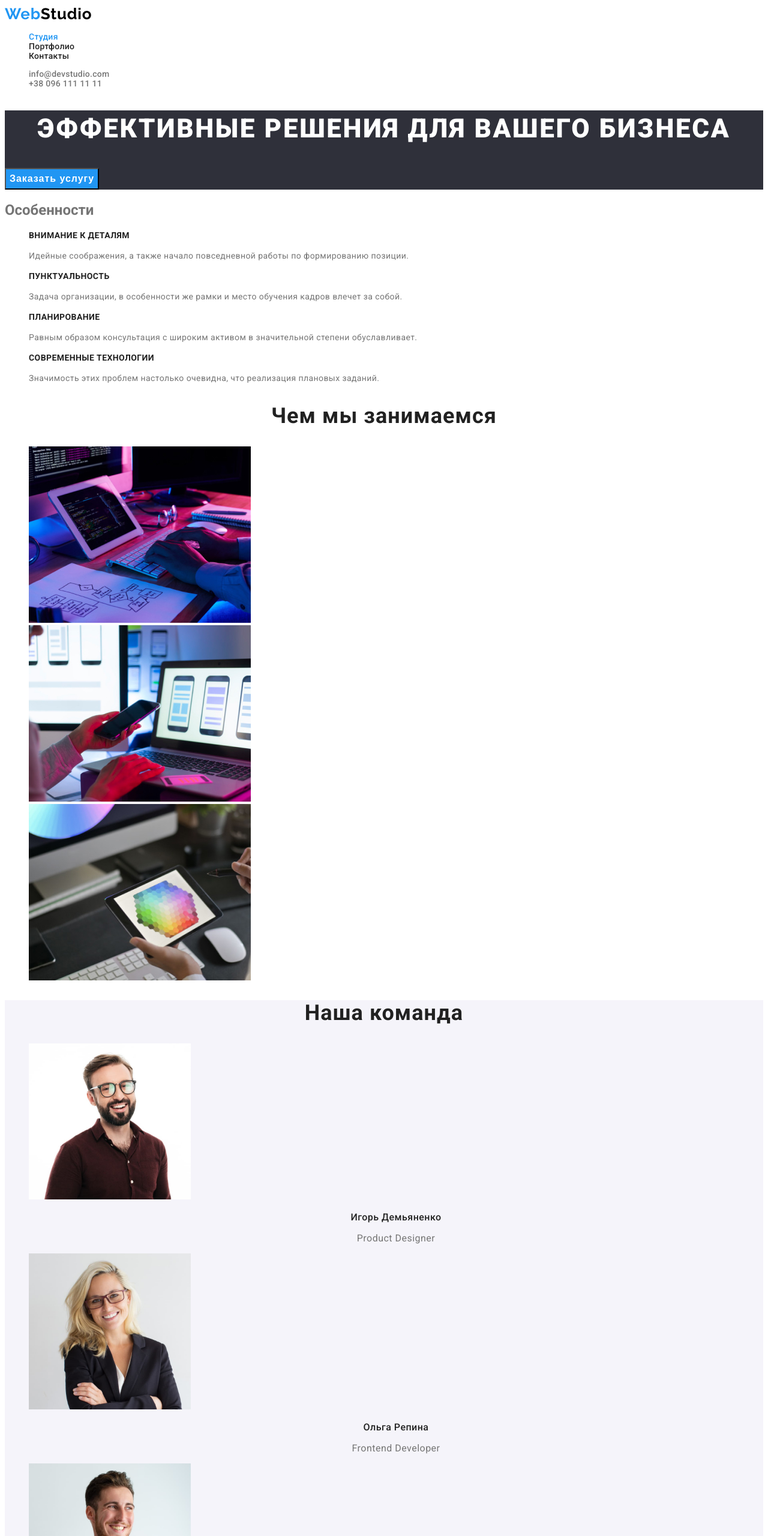
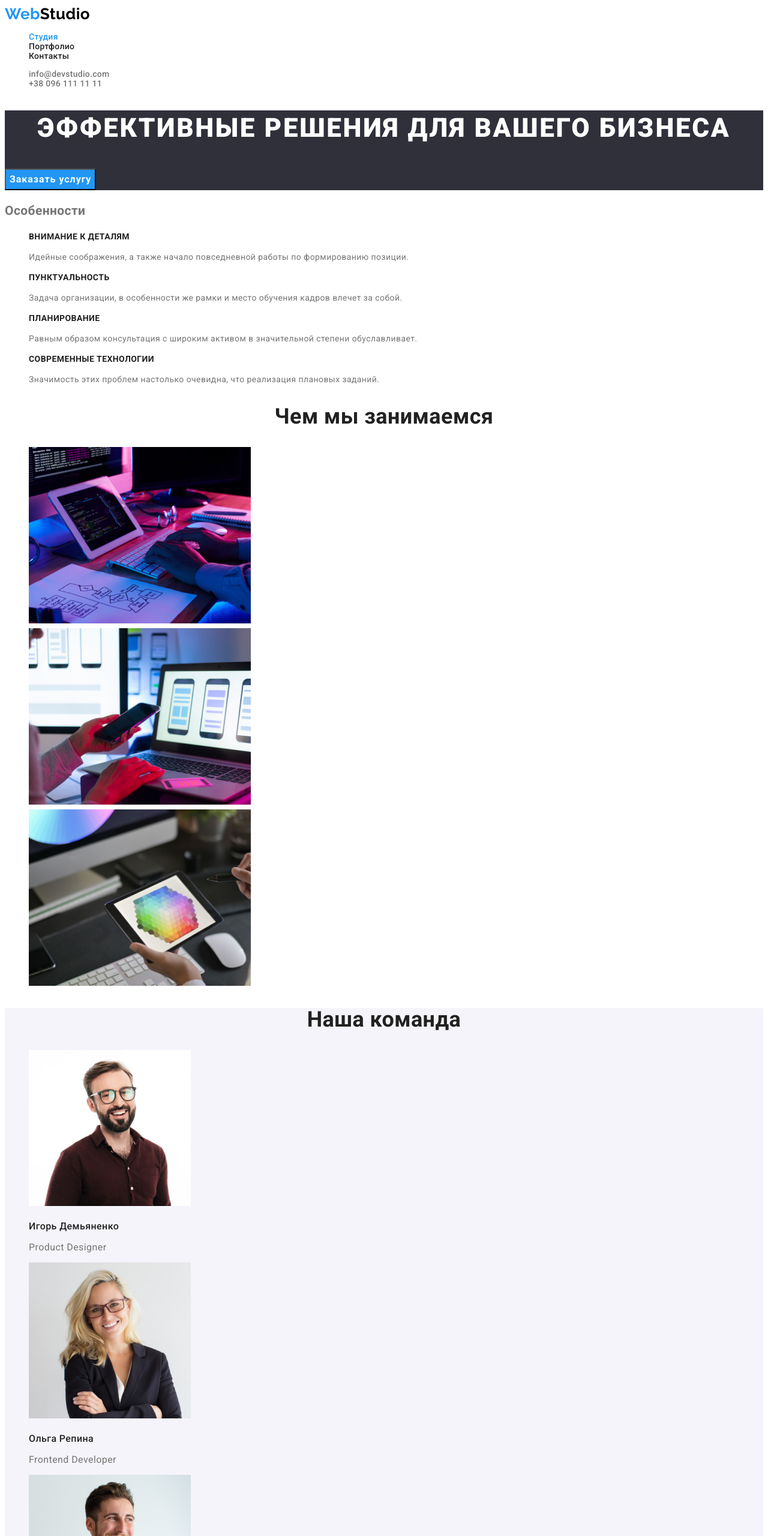
Before and after one commit to JustIrish/goit-markup-hw-02, a plain HTML site: page index.html in a window 1280 px wide. Shown: the top 2560 px of the page at 60% size. Drawn offline with Linux system fonts and the light colour scheme.

Commit message:
Добавляет кнопки

```diff
--- a/css/styles.css
+++ b/css/styles.css
@@ -12,34 +12,38 @@
   --accent-color: #2196f3;
   --main-backgr-color: #ffffff;
   --special-backgr-color: #2f303a;
+  --portfolio-backgr-color: #f5f4fa;
 }
 
 body {
-  font-family: "Roboto", sans-serif;
   color: var(--primary-text-color);
   background-color: var(--main-backgr-color);
+
+  font-family: "Roboto", sans-serif;
+  font-size: 14px;
+  line-height: 1.71;
+  letter-spacing: 0.03em;
+}
+
+button {
+  font-family: inherit;
+  cursor: pointer;
 }
 
 .list {
   list-style: none;
 }
 
-.link,
-.contact-link,
-.logo {
-  text-decoration: none;
-}
-
 /* header */
 
 .logo {
+  color: var(--accent-color);
+  text-decoration: none;
+
   font-family: "Raleway", sans-serif;
-  font-style: normal;
   font-weight: 700;
   font-size: 26px;
-  line-height: 31px;
-  letter-spacing: 0.03em;
-  color: var(--accent-color);
+  line-height: 1.19;
 }
 
 .logo-header {
@@ -48,17 +52,14 @@ body {
 
 .menu-nav,
 .contacts {
-  font-style: normal;
   font-weight: 500;
-  font-size: 14px;
-  line-height: 16px;
+  line-height: 1.14;
   letter-spacing: 0.02em;
 }
 
-/* меню навигации */
-
 .link {
   color: var(--title-text-color);
+  text-decoration: none;
 }
 
 .link:hover,
@@ -72,10 +73,9 @@ body {
   color: var(--accent-color);
 }
 
-/* контакты */
-
 .contact-link {
   color: var(--primary-text-color);
+  text-decoration: none;
 }
 
 /* секция шапка */
@@ -84,23 +84,25 @@ body {
   background-color: var(--special-backgr-color);
 }
 
-.hero-title,
-.hero-btn {
+.hero-title {
   color: #ffffff;
-}
 
-.hero-title {
-  font-style: normal;
   font-weight: 900;
   font-size: 44px;
-  line-height: 60px;
+  line-height: 1.36;
   letter-spacing: 0.06em;
   text-transform: uppercase;
   text-align: center;
 }
 
 .hero-btn {
+  color: #ffffff;
   background-color: var(--accent-color);
+
+  font-weight: 700;
+  font-size: 16px;
+  line-height: 1.88;
+  letter-spacing: 0.06em;
 }
 
 .hero-btn:hover,
@@ -108,73 +110,60 @@ body {
   background-color: #188ce8;
 }
 
-.hero-btn {
-  font-style: normal;
-  font-weight: 700;
-  font-size: 16px;
-  line-height: 30px;
-  display: flex;
-  align-items: center;
-  text-align: center;
-  letter-spacing: 0.06em;
-}
-
 /* секции */
 
-.benefits-title,
-.work-title,
-.team-title,
-.team-name {
+.benefits-title {
   color: var(--title-text-color);
-}
 
-.benefits-title {
-  font-style: normal;
   font-weight: 700;
   font-size: 14px;
-  line-height: 16px;
-  letter-spacing: 0.03em;
+  line-height: 1.14;
   text-transform: uppercase;
-}
-
-.benefits-text {
-  font-style: normal;
-  font-weight: 400;
-  font-size: 14px;
-  line-height: 24px;
-  letter-spacing: 0.03em;
 }
 
 .work-title,
 .team-title {
-  font-style: normal;
+  color: var(--title-text-color);
+
   font-weight: 700;
   font-size: 36px;
-  line-height: 42px;
+  line-height: 1.11;
   text-align: center;
+}
+
+.team {
+  background-color: var(--portfolio-backgr-color);
+}
+
+.team-name {
+  color: var(--title-text-color);
+
+  font-weight: 500;
+  font-size: 16px;
+  line-height: 1.19;
+}
+
+.team-prof {
+  font-size: 16px;
+  line-height: 1.19;
+}
+
+/* портфолио */
+
+.filter-btn {
+  color: var(--title-text-color);
+  background-color: var(--portfolio-backgr-color);
+
+  font-weight: 500;
+  font-size: 16px;
+  line-height: 1.63;
   letter-spacing: 0.03em;
 }
 
-.team {
-  background-color: #f5f4fa;
-}
-
-.team-name {
-  font-style: normal;
-  font-weight: 500;
-  font-size: 16px;
-  line-height: 19px;
-  text-align: center;
-  letter-spacing: 0.03em;
-}
-
-.team-prof {
-  font-style: normal;
-  font-weight: 400;
-  font-size: 16px;
-  line-height: 19px;
-  text-align: center;
-  letter-spacing: 0.03em;
+.filter-btn:hover,
+.filter-btn:focus {
+  color: #ffffff;
+  background-color: var(--accent-color);
 }
 
 /* подвал */
@@ -192,9 +181,6 @@ body {
 .location {
   font-style: normal;
   font-weight: 400;
-  font-size: 14px;
-  line-height: 24px;
-  letter-spacing: 0.03em;
 }
 
 .footer-link {
```
Also changed, not shown: portfolio.html (+10 -1 lines).
